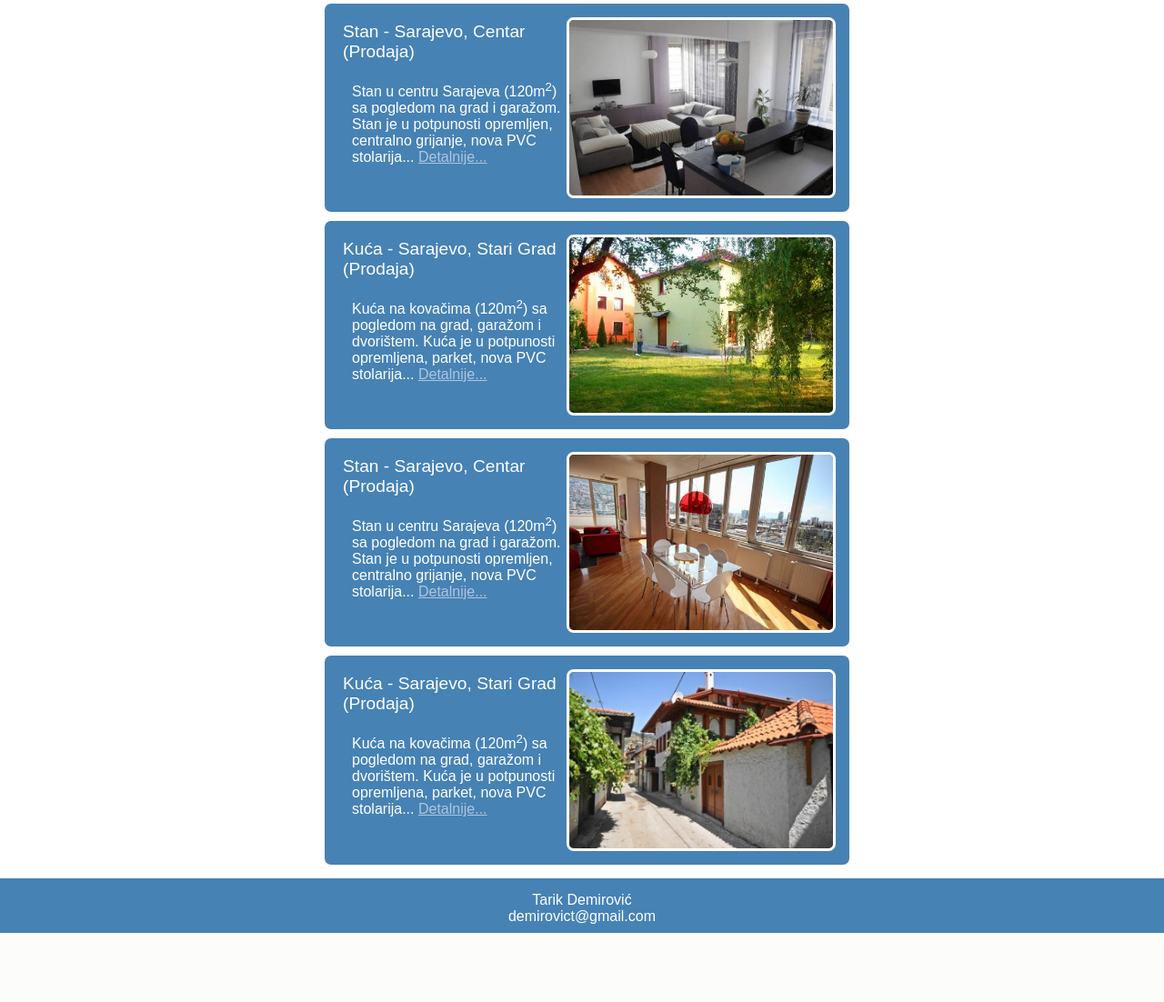
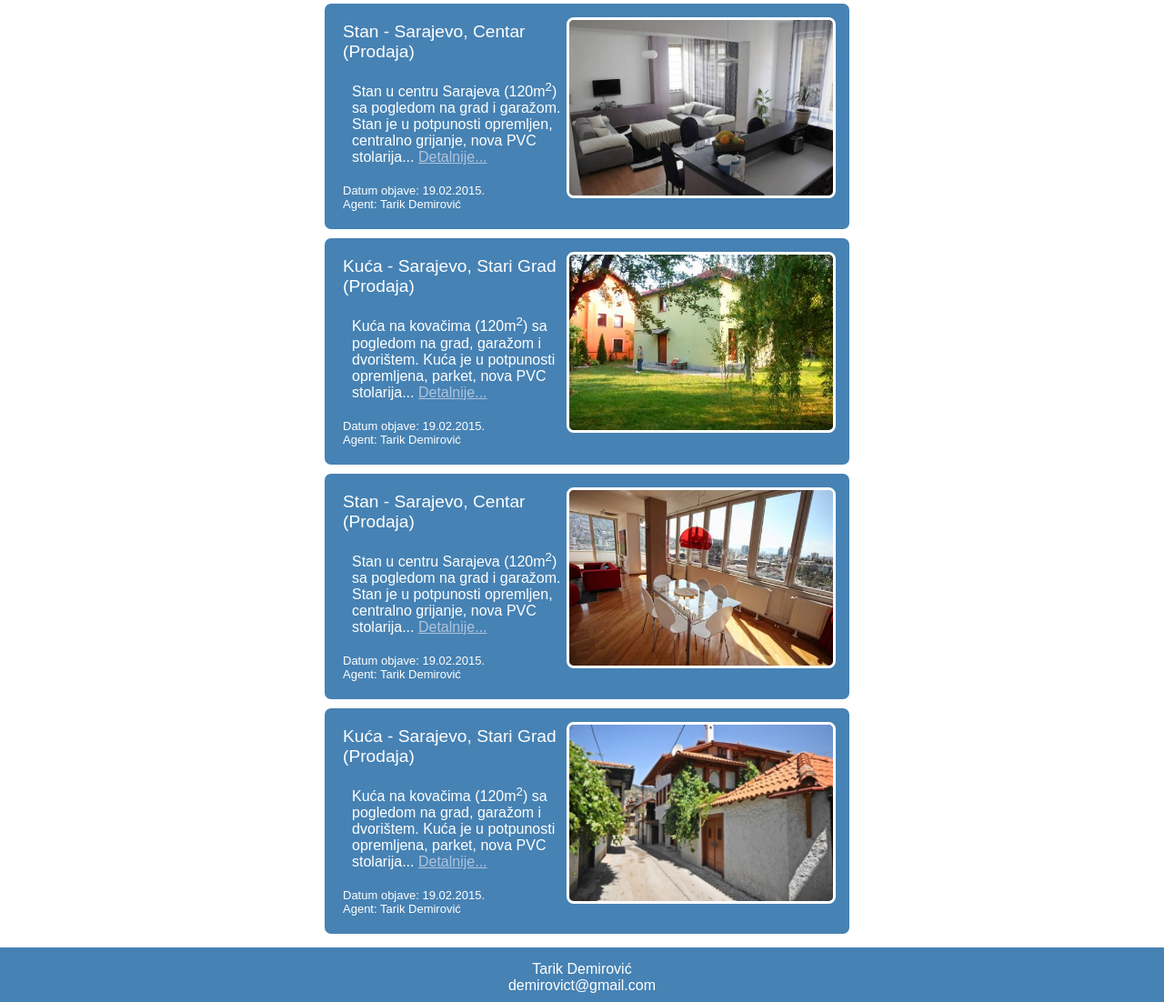
Before and after one commit to WebTehnologijeETF/NewHomeNekretnine, a PHP site: page / in a window 1280 px wide. Shown: the part 304-1406 px from the top of the page at 91% size. Before the commit the page ends 1330 px from the top, so only its background shows below. Run offline with PHP 8.4, Linux system fonts and the light colour scheme; some web fonts are replaced.

Commit message:
naslovna fix

```diff
--- a/index.html
+++ b/index.html
@@ -49,6 +49,7 @@
 		<h3 class="nekretnina">Stan - Sarajevo, Centar (Prodaja)</h3>
 		<p class="nekretnina">Stan u centru Sarajeva (120m<sup>2</sup>) sa pogledom na grad i garažom.
 		 Stan je u potpunosti opremljen, centralno grijanje, nova PVC stolarija... <a href="#">Detalnije...</a></p>
+		<p class="detalji">Datum objave: 19.02.2015.<br>Agent: Tarik Demirović</p>
 	</div>
 
 	<div class="nekretnina">
@@ -56,7 +57,7 @@
 		<h3 class="nekretnina">Kuća - Sarajevo, Stari Grad (Prodaja)</h3>
 		<p class="nekretnina">Kuća na kovačima (120m<sup>2</sup>) sa pogledom na grad, garažom i dvorištem.
 		 Kuća je u potpunosti opremljena, parket, nova PVC stolarija... <a href="#">Detalnije...</a></p>
-
+		<p class="detalji">Datum objave: 19.02.2015.<br>Agent: Tarik Demirović</p>
 	</div>
 
 	<div class="nekretnina">
@@ -64,7 +65,7 @@
 		<h3 class="nekretnina">Stan - Sarajevo, Centar (Prodaja)</h3>
 		<p class="nekretnina">Stan u centru Sarajeva (120m<sup>2</sup>) sa pogledom na grad i garažom.
 		 Stan je u potpunosti opremljen, centralno grijanje, nova PVC stolarija... <a href="#">Detalnije...</a></p>
-
+		<p class="detalji">Datum objave: 19.02.2015.<br>Agent: Tarik Demirović</p>
 	</div>
 
 	<div class="nekretnina">
@@ -72,7 +73,7 @@
 		<h3 class="nekretnina">Kuća - Sarajevo, Stari Grad (Prodaja)</h3>
 		<p class="nekretnina">Kuća na kovačima (120m<sup>2</sup>) sa pogledom na grad, garažom i dvorištem.
 		 Kuća je u potpunosti opremljena, parket, nova PVC stolarija... <a href="#">Detalnije...</a></p>
-
+		<p class="detalji">Datum objave: 19.02.2015.<br>Agent: Tarik Demirović</p>
 	</div>
 
 	</div>
--- a/styles.css
+++ b/styles.css
@@ -151,6 +151,12 @@ p.nekretnina {
 	padding: 15px;
 }
 
+p.detalji {
+	font-family: 'Dosis', sans-serif;
+	font-size: small;
+	padding: 5px;
+}
+
 p.nekretnina a {
 	color: LightSteelBlue;
 }
```
